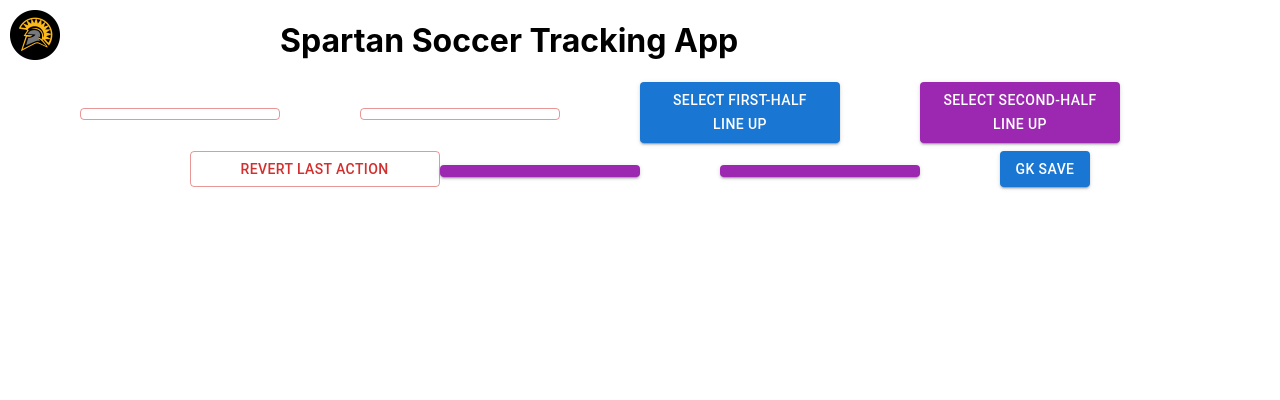
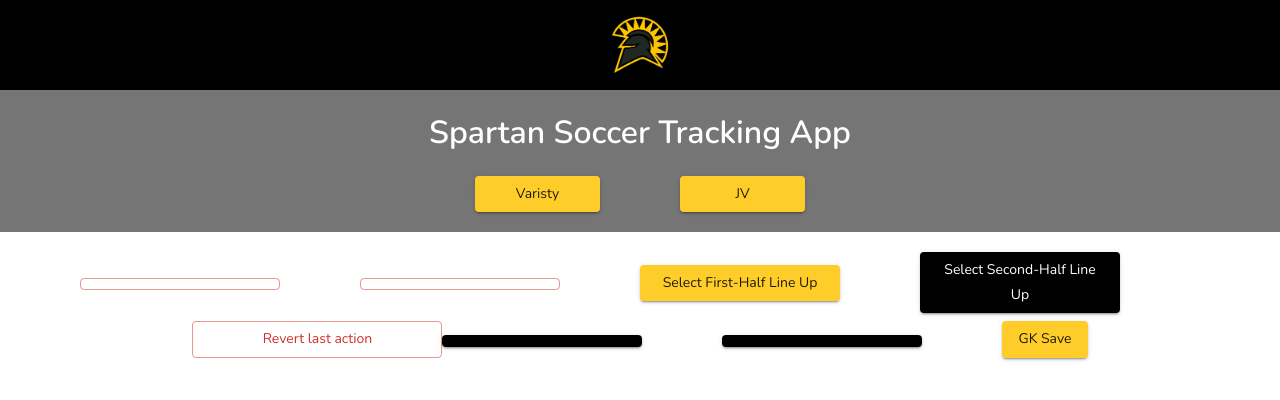
Before and after one commit to kitkatmia/mvhs-soccer-tracker, a React (Create React App) app: page / in a window 1280 px wide. Shown: the top 400 px of the page. Built offline with nearby package versions, Linux system fonts and the light colour scheme.

Commit message:
added default font; fixed header

```diff
--- a/src/App.css
+++ b/src/App.css
@@ -1,38 +1,10 @@
-/* .App {
-  text-align: center;
+@import url('https://fonts.googleapis.com/css2?family=Nunito:wght@400;600&display=swap');
+
+/* DEBUG: hacky bc my defailt theme isn't working, so I'm manually setting the text font everywhere */
+body {
+    font-family: 'Nunito', sans-serif;
 }
 
-.App-logo {
-  height: 40vmin;
-  pointer-events: none;
+h1, h2, h3 {
+    font-family: 'Nunito', sans-serif;
 }
-
-@media (prefers-reduced-motion: no-preference) {
-  .App-logo {
-    animation: App-logo-spin infinite 20s linear;
-  }
-}
-
-.App-header {
-  background-color: #282c34;
-  min-height: 100vh;
-  display: flex;
-  flex-direction: column;
-  align-items: center;
-  justify-content: center;
-  font-size: calc(10px + 2vmin);
-  color: white;
-}
-
-.App-link {
-  color: #61dafb;
-}
-
-@keyframes App-logo-spin {
-  from {
-    transform: rotate(0deg);
-  }
-  to {
-    transform: rotate(360deg);
-  }
-} */
--- a/src/App.js
+++ b/src/App.js
@@ -2,7 +2,7 @@ import React, { useState, useEffect } from 'react';
 import './App.css';
 // data
 import playersOnField from './contexts/GlobalCurrentPlayers';
-import spartansLogo from './images/spartansLogo.png';
+import spartansLogo from './images/trasnpSpartanLogo.png';
 // components
 import Grid from '@mui/material/Grid';
 import LineUp from './components/LineUp';
@@ -129,12 +129,21 @@ function App() {
   return (
     <ThemeProvider theme={customTheme}>
       <div>
-        <div style={{ display: "flex", flexDirection: 'row' }}>
-          <div style={{ alignItems: 'center' }}>
-            {/* fix spacing so it's dynamic and fits on phone */}
-            <img src={spartansLogo} alt="spartans-logo" style={{ width: 50, height: 50, marginRight: 220, marginLeft: 10, marginTop: 10 }} />
-          </div>
-          <h1 style={{ justifyContent: 'center' }}>Spartan Soccer Tracking App</h1>
+        <div style={{ display: "flex", alignItems: 'center', justifyContent: "center", background: customTheme.palette.secondary.main }}>
+          {/* fix spacing so it's dynamic and fits on phone */}
+          <img src={spartansLogo} alt="spartans-logo" style={{ width: "70px", height: "70px", marginTop: "10px", marginBottom: "10px" }} />
+        </div>
+        <div style={{ display: "flex", alignItems: 'center', justifyContent: "center", background: customTheme.palette.secondary.light, marginBottom: "0px" }}>
+          <h1 style={{ color: customTheme.palette.secondary.contrastText }}>Spartan Soccer Tracking App</h1>
+          {/* <div style={{ gap: "20px" }}>
+            <Button variant="contained" color="primary" onClick={null}>Varisty</Button>
+            <Button variant="contained" color="primary" onClick={null}>JV</Button>
+          </div> */}
+        </div>
+        <div style={{ display: "flex", alignItems: 'center', justifyContent: "center", background: customTheme.palette.secondary.light, marginBottom: "20px", paddingBottom: "20px", marginTop: "0px", gap: "80px" }}>
+          {/* DEBUG: need to add onClicks */}
+          <Button variant="contained" color="primary" onClick={null} style={{ width: "125px" }}>Varisty</Button>
+          <Button variant="contained" color="primary" onClick={null} style={{ width: "125px" }}>JV</Button>
         </div>
         <Grid container justifyContent="center" alignItems="center" rowSpacing={1}>
           {notStarted &&
--- a/src/utils/Theme.js
+++ b/src/utils/Theme.js
@@ -1,22 +1,27 @@
 import {
     createTheme
 } from '@mui/material/styles';
+import "../App.css"
 
-const { palette } = createTheme();
-const { augmentColor } = palette;
-const createColor = (mainColor) => augmentColor({ color: { main: mainColor } });
+// const { palette } = createTheme();
+// const { augmentColor } = palette;
+// const createColor = (mainColor) => augmentColor({ color: { main: mainColor } });
 const theme = createTheme({
+    typography: {
+        fontFamily: "'Nunito', sans-serif",
+        button: {
+            textTransform: "none"
+        }
+    },
     palette: {
-        // primary: {
-        //     peeYellow: createColor('#FFE694'),
-        //     kipYellow: createColor('#FFCD29'),
-        // }, secondary: {
-        //     blackLikeMySoul: createColor('#000000'),
-        //     boringGray: createColor('#757575'),
-        //     contrastText: "#fff",
-        // }
-
-
+        primary: {
+            main: '#FFCD29', // kipYellow
+            light: '#FFE694' // peeYellow
+        }, secondary: {
+            main: '#000000', // black
+            light: '#757575', // gray
+            contrastText: "#fff", // white
+        }
     },
 });
 
```
Also changed, not shown: src/images/trasnpSpartanLogo.png (added).
